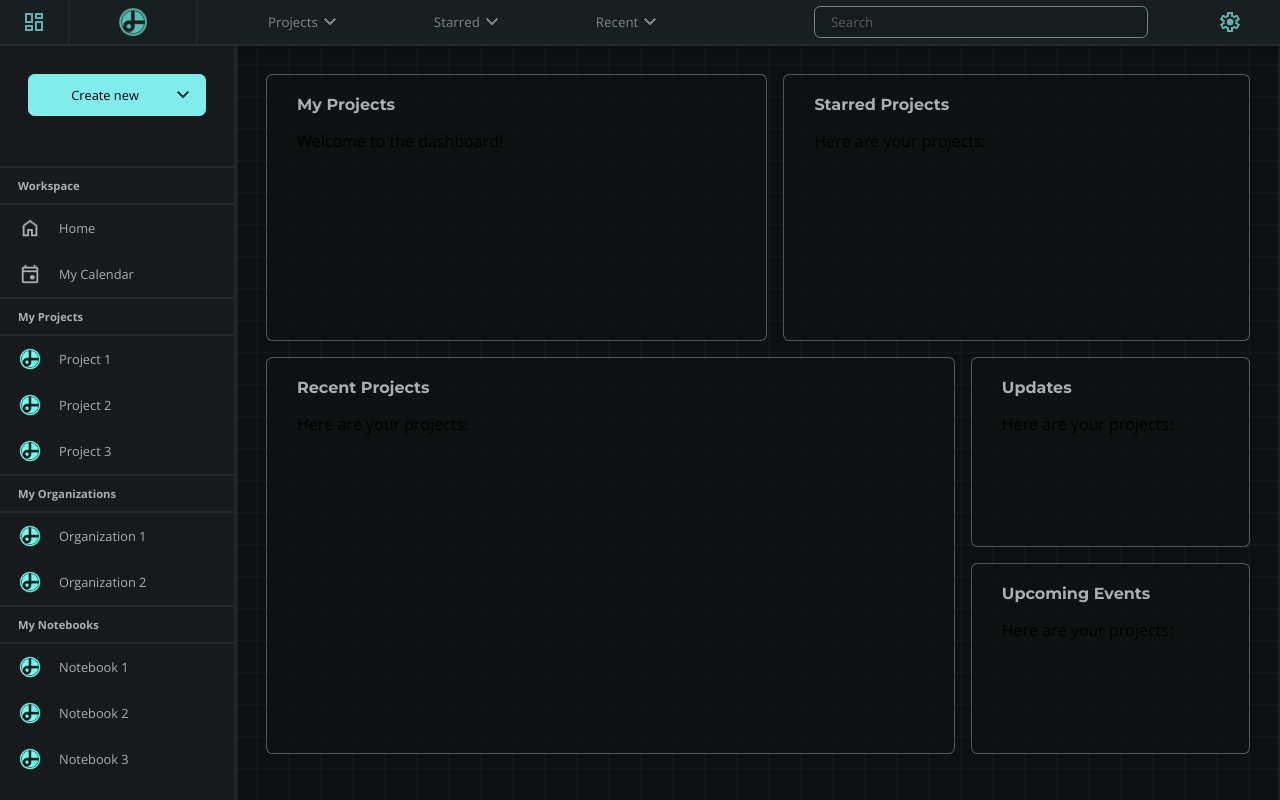
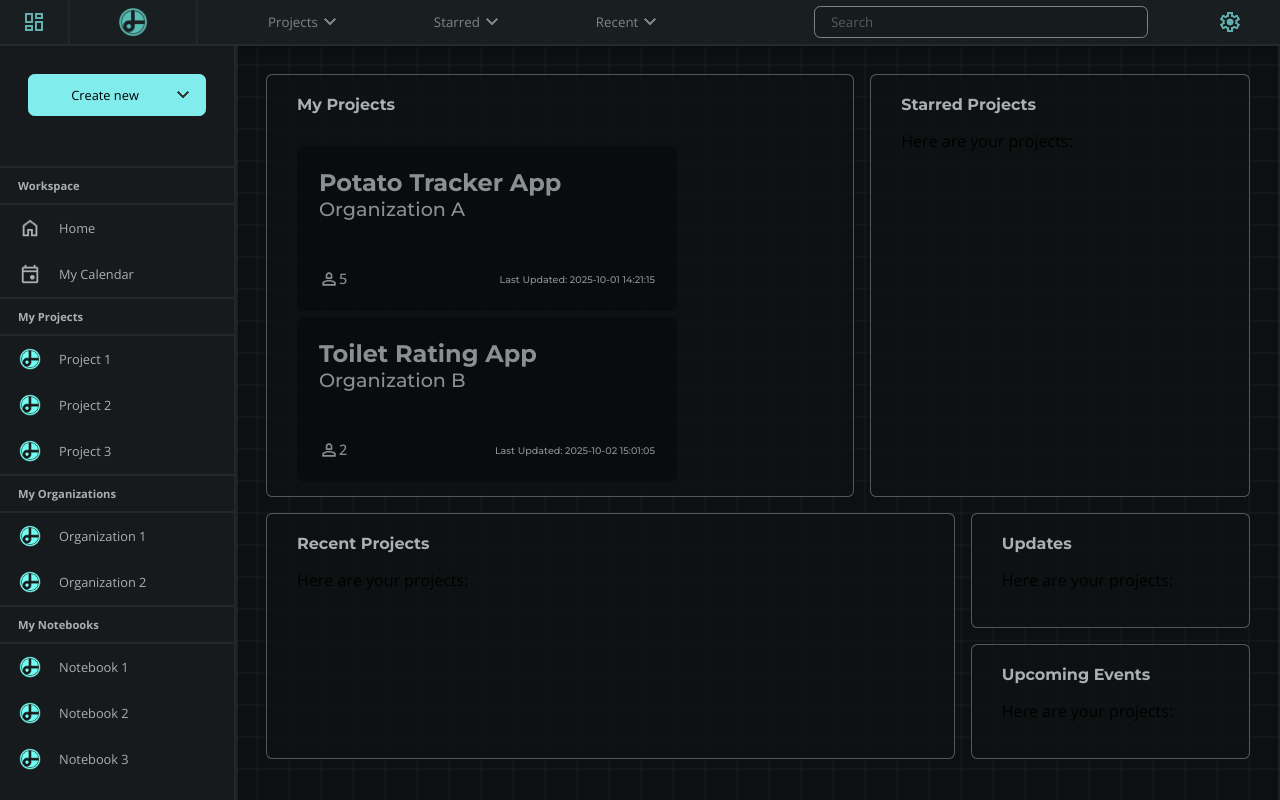
Before and after one commit to denzeysenpai/ligma, a React (Vite) app: page /authenticated in a window 1280 px wide. Built offline with nearby package versions, Linux system fonts and the light colour scheme.

Commit message:
[0.4.6 : Project card] - Added project card component to the dashboard

```diff
--- a/src/pages/authenticated/dashboard/Dashboard.css
+++ b/src/pages/authenticated/dashboard/Dashboard.css
@@ -19,6 +19,102 @@
         background-color: #0e1214d5;
         padding: 20px 30px;
 
+        .projects-holder {
+            display: grid;
+            grid-template-columns: repeat(auto-fill, auto);
+            /* gap: 1rem; */
+
+            margin: 2rem 0 0 0;
+            width: 100%;
+            height: 90%;
+            /* border: 1px solid var(--faded-gray); */
+
+            .link {
+                color: var(--light-gray);
+                text-decoration: none;
+                font-weight: 500;
+                transition: var(--quick);
+                border: 2px solid transparent;
+                background-color: rgba(0, 0, 0, 0.316);
+                width: 380px;
+                padding: 20px;
+                border-radius: var(--round-xsmall);
+                opacity: 0.8;
+
+                .top-div {
+                    display: flex;
+                    flex-direction: column;
+                    align-items: left;
+                    justify-content: center;
+                    margin-bottom: 3rem;
+                    .h2 {
+                        font-size: 1.5rem;
+                        font-family: var(--heading-font);
+                        margin: 0;
+                        padding: 0;
+                        width: fit-content;
+                    }
+                    .organization {
+                        font-size: 1.2rem;
+                        font-family: var(--heading-font);
+                        margin: 0;
+                        padding: 0;
+                        width: fit-content;
+                    }
+                }
+
+                .bottom-div {
+                    display: flex;
+                    flex-direction: row;
+                    /* justify-content: space-between; */
+                    width: 100%;
+                    height: fit-content;
+
+                    .bottom-info {
+                        display: flex;
+                        flex-direction: row;
+                        justify-content: space-between;
+                        width: 100%;
+                        height: fit-content;
+
+                        .members-count {
+                            font-size: 1.2rem;
+                            font-family: var(--heading-font);
+                            margin: 0;
+                            padding: 0;
+                            width: fit-content;
+                            display: flex;
+                            height: fit-content;
+
+                            img {
+                                width: 20px;
+                                height: 20px;
+                                margin: auto;
+                            }
+                            p {
+                                font-size: 0.9rem;
+                                padding: 0;
+                                margin: 0;
+                            }
+                        }
+                        .last-updated {
+                            font-size: 0.6rem;
+                            font-family: var(--heading-font);
+                            margin: auto 0px auto auto;
+                            padding: 0;
+                            width: fit-content;
+                        }
+                    }
+
+                }
+
+                &:hover {
+                    /* color: var(--cyan); */
+                border: 2px solid var(--light-gray);
+            }
+            }
+        }
+
     }
 
     .right-box {
--- a/src/pages/authenticated/dashboard/Dashboard.tsx
+++ b/src/pages/authenticated/dashboard/Dashboard.tsx
@@ -1,13 +1,58 @@
 import "./Dashboard.css"
+import { Link } from "react-router-dom";
+import user_img from "../../../lib/assets/common/user.png";
 
-
+const sample_projects = [
+    {
+        name: "Potato Tracker App",
+        description: "This is a sample project description.",
+        organization: "Organization A",
+        membersCount: 5,
+        lastUpdated: "2025-10-01 14:21:15",
+        id: "1",
+    },
+    {
+        name: "Toilet Rating App",
+        description: "This is a sample project description.",
+        organization: "Organization B",
+        membersCount: 2,
+        lastUpdated: "2025-10-02 15:01:05",
+        id: "2",
+    },
+]
+function GetProjects() {
+    return sample_projects.map((recent) => (
+        <Link to={`/authenticated/project?id=${recent.id}`} style={{ textDecoration: "none", width: "fit-content", height: "fit-content" }} className="project-link">
+            <button className="link">
+            <div className="top-div">
+                <h2 className="h2">{recent.name}</h2>
+                <span className="organization">{recent.organization}</span>
+            </div>
+            <div className="bottom-div">
+                {/* <p className="description">{recent.description}</p> */}
+                <div className="bottom-info">
+                    <span className="members-count">
+                        <img src={user_img} alt="" />
+                        <p>
+                        {recent.membersCount}
+                        </p>
+                    </span>
+                    <span className="last-updated">Last Updated: {recent.lastUpdated}</span>
+                </div>
+            </div>
+            </button>
+        </Link>
+    ))
+}
 function Dashboard() {
   return (
     <div className="dashboard-page fade-in-animation">
         <div className="row">
             <div className="block cyan-border">
                 <h1 className="h1">My Projects</h1>
-                <p>Welcome to the dashboard!</p>
+                <div className="projects-holder">
+                {GetProjects()}
+                </div>
             </div>
             <div className="block cyan-border">
                 <h1 className="h1">Starred Projects</h1>
--- a/src/pages/authenticated/home/Home.tsx
+++ b/src/pages/authenticated/home/Home.tsx
@@ -56,6 +56,7 @@ function GetOrganizations() {
         </Link>
     ))
 }
+
 
 function GetNotebooks() {
     return notebooks.map((recent) => (
```
Also changed, not shown: src/lib/assets/common/user.png (added).
